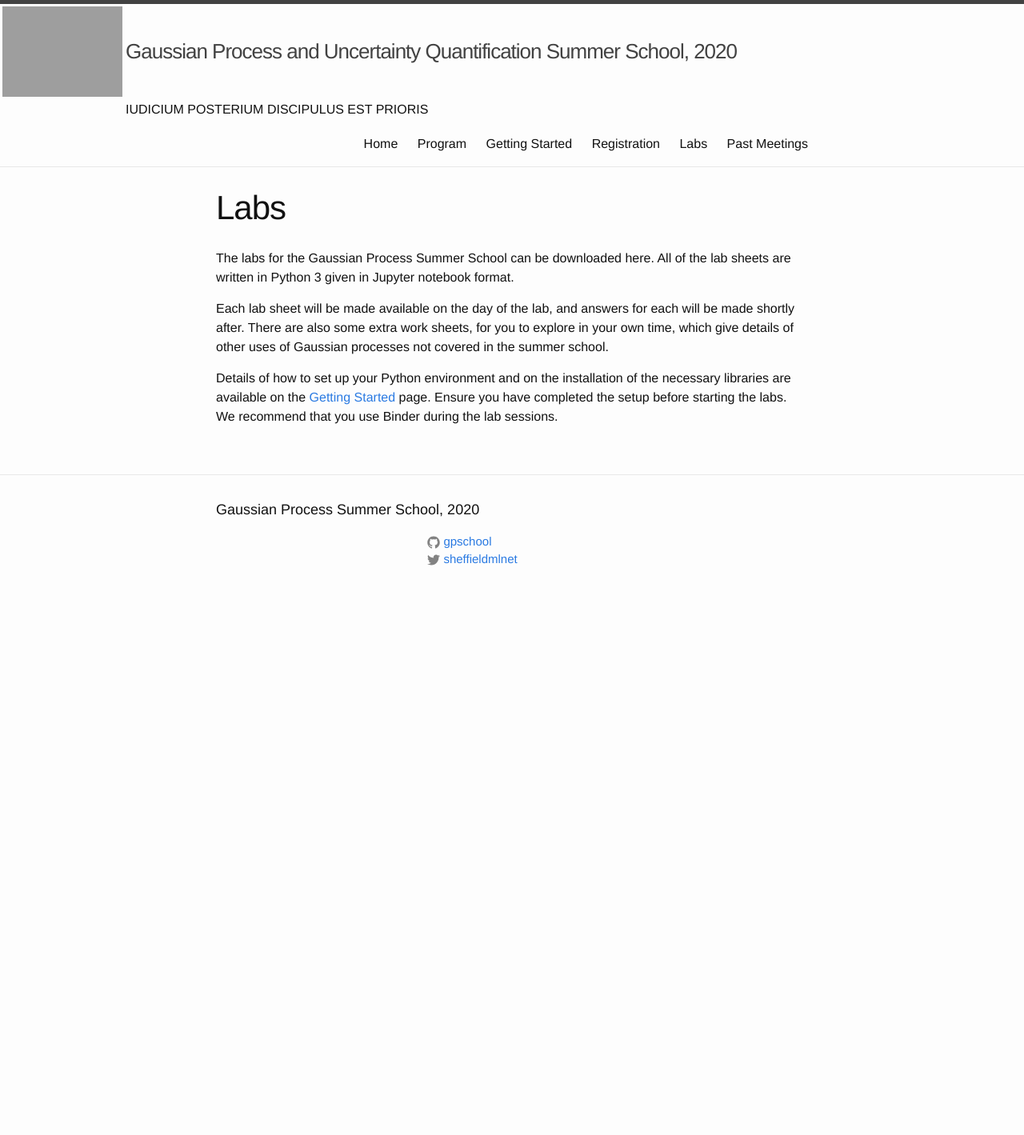
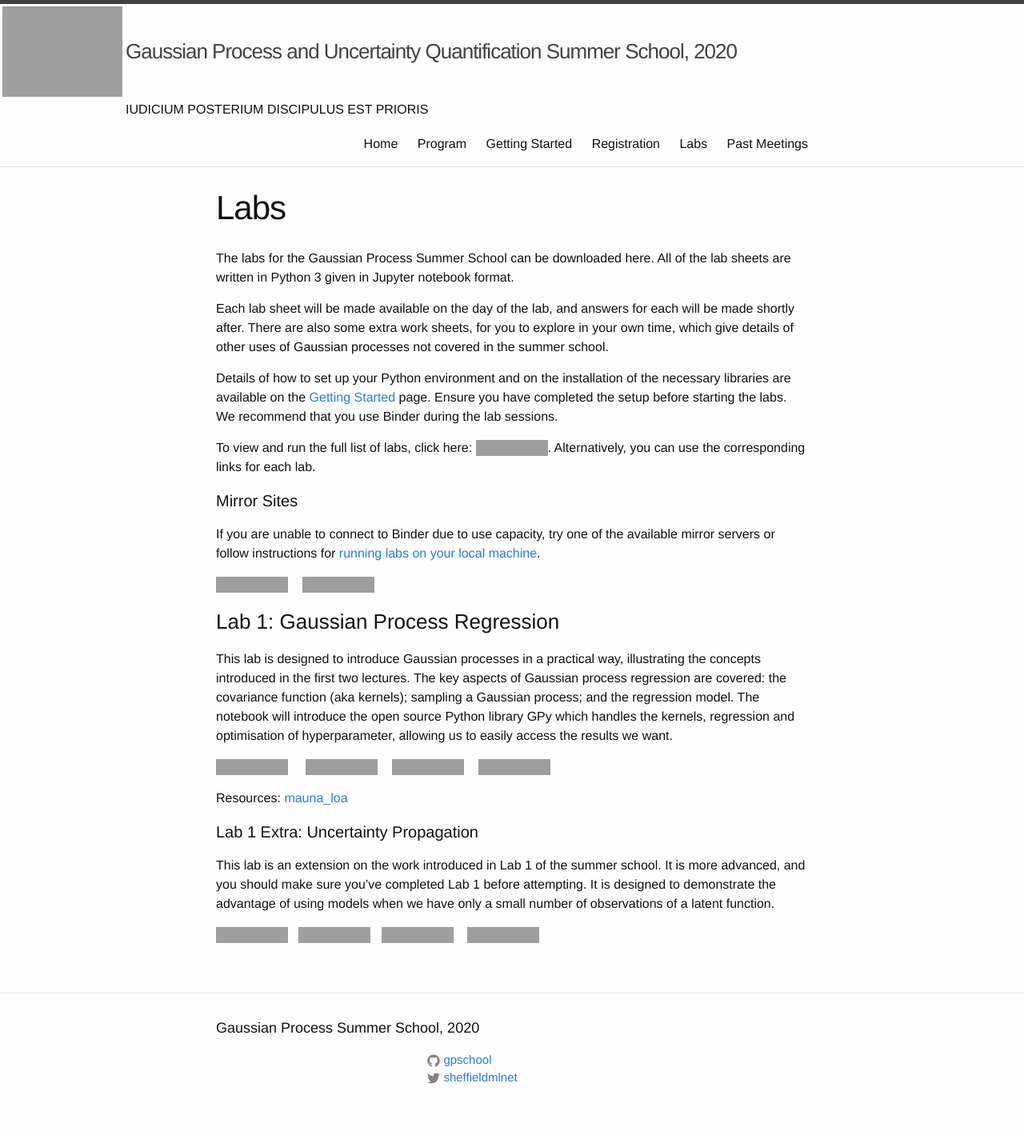
Before and after one commit to gpschool/gpss20, a Jekyll site: the page built from labs.md, in a window 1280 px wide. Shown: the whole page at 80% size. Built offline with Jekyll 4.4.1, drawn with Linux system fonts in a browser that asks for light colours; before the commit the page ends 900 px from its top, so only the background shows below that; grey boxes are pictures that could not be loaded.

Commit message:
Update labs.md with mirror links

```diff
--- a/labs.md
+++ b/labs.md
@@ -10,26 +10,26 @@ Each lab sheet will be made available on the day of the lab, and answers for eac
 
 Details of how to set up your Python environment and on the installation of the necessary libraries are available on the [Getting Started](../gpss20/getting_started) page. Ensure you have completed the setup before starting the labs. We recommend that you use Binder during the lab sessions.
 
-<!--
 To view and run the full list of labs, click here: [![Binder](https://mybinder.org/badge_logo.svg)](https://mybinder.org/v2/gh/gpschool/labs/2020?filepath=2020%2F). Alternatively, you can use the corresponding links for each lab.
--->
 
-<!--
+#### Mirror Sites
+If you are unable to connect to Binder due to use capacity, try one of the available mirror servers or
+follow instructions for [running labs on your local machine](../gpss20/getting_started#running-labs-on-your-local-machine).
+
+[![Mirror 1](https://img.shields.io/badge/mirror%201-binder-blueviolet)](https://mybinder.org/v2/gh/wilocw/labs/2020?filepath=2020%2F)&nbsp;&nbsp;&nbsp; [![Mirror 2](https://img.shields.io/badge/mirror%202-binder-blueviolet)](https://mybinder.org/v2/gh/SheffieldMLNet/labs/2020?filepath=2020%2F)
+
 ### Lab 1: Gaussian Process Regression
 This lab is designed to introduce Gaussian processes in a practical way, illustrating the concepts introduced in the first two lectures. The key aspects of Gaussian process regression are covered: the covariance function (aka kernels); sampling a Gaussian process; and the regression model. The notebook will introduce the open source Python library GPy which handles the kernels, regression and optimisation of hyperparameter, allowing us to easily access the results we want.
--->
-<!--
-[![Download](https://img.shields.io/badge/download-lab%201-green)](https://github.com/gpschool/labs/raw/2020/2020/lab_1.ipynb) &nbsp;&nbsp;&nbsp; [![Binder](https://mybinder.org/badge_logo.svg)](https://mybinder.org/v2/gh/gpschool/labs/2020?filepath=2020%2Flab_1.ipynb) &nbsp;&nbsp;&nbsp; -->
+
+[![Download](https://img.shields.io/badge/download-lab%201-green)](https://github.com/gpschool/labs/raw/2020/2020/lab_1.ipynb) &nbsp;&nbsp;&nbsp; [![Binder](https://mybinder.org/badge_logo.svg)](https://mybinder.org/v2/gh/gpschool/labs/2020?filepath=2020%2Flab_1.ipynb) &nbsp;&nbsp;&nbsp;[![Mirror 1](https://img.shields.io/badge/mirror%201-binder-blueviolet)](https://mybinder.org/v2/gh/wilocw/labs/2020?filepath=2020%2Flab_1.ipynb)&nbsp;&nbsp;&nbsp; [![Mirror 2](https://img.shields.io/badge/mirror%202-binder-blueviolet)](https://mybinder.org/v2/gh/SheffieldMLNet/labs/2020?filepath=2020%2Flab_1.ipynb)&nbsp;&nbsp;&nbsp;
 <!--[![Answers](https://img.shields.io/badge/answers-nbviewer-green)](https://nbviewer.jupyter.org/github/gpschool/labs/blob/2020/2020/.answers/lab_1.ipynb)-->
 
-<!-- Resources: [mauna_loa](https://github.com/gpschool/labs/raw/2020/.resources/mauna_loa) -->
+Resources: [mauna_loa](https://github.com/gpschool/labs/raw/2020/.resources/mauna_loa)
 
-<!--
 #### Lab 1 Extra: Uncertainty Propagation
 This lab is an extension on the work introduced in Lab 1 of the summer school. It is more advanced, and you should make sure you've completed Lab 1 before attempting. It is designed to demonstrate the advantage of using models when we have only a small number of observations of a latent function.
--->
 
-<!--[![Download](https://img.shields.io/badge/download-lab%201%20extra-green)](https://github.com/gpschool/labs/raw/2020/2020/lab_1_extra.ipynb)&nbsp;&nbsp;&nbsp;[![Binder](https://mybinder.org/badge_logo.svg)](https://mybinder.org/v2/gh/gpschool/labs/2020?filepath=2020%2Flab_1_extra.ipynb)&nbsp;&nbsp;&nbsp;-->
+[![Download](https://img.shields.io/badge/download-lab%201%20extra-green)](https://github.com/gpschool/labs/raw/2020/2020/lab_1_extra.ipynb)&nbsp;&nbsp;&nbsp;[![Binder](https://mybinder.org/badge_logo.svg)](https://mybinder.org/v2/gh/gpschool/labs/2020?filepath=2020%2Flab_1_extra.ipynb)&nbsp;&nbsp;&nbsp;[![Mirror 1](https://img.shields.io/badge/mirror%201-binder-blueviolet)](https://mybinder.org/v2/gh/wilocw/labs/2020?filepath=2020%2Flab_1_extra.ipynb)&nbsp;&nbsp;&nbsp; [![Mirror 2](https://img.shields.io/badge/mirror%202-binder-blueviolet)](https://mybinder.org/v2/gh/SheffieldMLNet/labs/2020?filepath=2020%2Flab_1_extra.ipynb)&nbsp;&nbsp;&nbsp;
 <!--[![Answers](https://img.shields.io/badge/answers-nbviewer-green)](https://nbviewer.jupyter.org/github/gpschool/labs/blob/2020/2020/.answers/lab_1_extra.ipynb)-->
 
 <!--
@@ -43,7 +43,7 @@ As with Lab 1, the notebook uses GPy for handling the regression model and likel
 You will need to also download the banana.csv dataset for one of the examples in the lab.
 -->
 <!--
-[![Download](https://img.shields.io/badge/download-lab%202-green)](httpsa://github.com/gpschool/labs/raw/2020/2020/lab_2.ipynb)&nbsp;&nbsp;&nbsp;[![Binder](https://mybinder.org/badge_logo.svg)](https://mybinder.org/v2/gh/gpschool/labs/2020?filepath=2020%2Flab_2.ipynb)&nbsp;&nbsp;&nbsp;-->
+[![Download](https://img.shields.io/badge/download-lab%202-green)](httpsa://github.com/gpschool/labs/raw/2020/2020/lab_2.ipynb)&nbsp;&nbsp;&nbsp;[![Binder](https://mybinder.org/badge_logo.svg)](https://mybinder.org/v2/gh/gpschool/labs/2020?filepath=2020%2Flab_2.ipynb)&nbsp;&nbsp;&nbsp;[![Mirror 1](https://img.shields.io/badge/mirror%201-binder-blueviolet)](https://mybinder.org/v2/gh/wilocw/labs/2020?filepath=2020%2Flab_2.ipynb)&nbsp;&nbsp;&nbsp; [![Mirror 2](https://img.shields.io/badge/mirror%202-binder-blueviolet)](https://mybinder.org/v2/gh/SheffieldMLNet/labs/2020?filepath=2020%2Flab_2.ipynb)&nbsp;&nbsp;&nbsp;-->
 <!--[![Answers](https://img.shields.io/badge/answers-nbviewer-green)](https://nbviewer.jupyter.org/github/gpschool/labs/blob/2020/2020/.answers/lab_2.ipynb)-->
 
 <!--
@@ -58,7 +58,7 @@ Resources: [olympic_marathon_men](https://github.com/gpschool/labs/raw/2020/.res
 This lab introduces regression with hierarchical "deep" Gaussian processes. You will need to have installed `pyDeepGP` for this lab.
 -->
 <!--
-[![Download](https://img.shields.io/badge/download-lab%202%20extra-green)](https://github.com/gpschool/labs/raw/2020/2020/lab_2_extra.ipynb)&nbsp;&nbsp;&nbsp;[![Binder](https://mybinder.org/badge_logo.svg)](https://mybinder.org/v2/gh/gpschool/labs/2020?filepath=2020%2Flab_2_extra.ipynb)&nbsp;&nbsp;&nbsp;-->
+[![Download](https://img.shields.io/badge/download-lab%202%20extra-green)](https://github.com/gpschool/labs/raw/2020/2020/lab_2_extra.ipynb)&nbsp;&nbsp;&nbsp;[![Binder](https://mybinder.org/badge_logo.svg)](https://mybinder.org/v2/gh/gpschool/labs/2020?filepath=2020%2Flab_2_extra.ipynb)&nbsp;&nbsp;&nbsp;[![Mirror 1](https://img.shields.io/badge/mirror%201-binder-blueviolet)](https://mybinder.org/v2/gh/wilocw/labs/2020?filepath=2020%2Flab_2_extra.ipynb)&nbsp;&nbsp;&nbsp; [![Mirror 2](https://img.shields.io/badge/mirror%202-binder-blueviolet)](https://mybinder.org/v2/gh/SheffieldMLNet/labs/2020?filepath=2020%2Flab_2_extra.ipynb)&nbsp;&nbsp;&nbsp;-->
 
 <!--[![Answers](https://img.shields.io/badge/answers-nbviewer-green)](https://nbviewer.jupyter.org/github/gpschool/labs/blob/2020/2020/.answers/lab_2_extra.ipynb)-->
 
@@ -68,6 +68,6 @@ This lab introduces regression with hierarchical "deep" Gaussian processes. You
 This lab introduces the basic concepts of Bayesian optimisation with GPyOpt. The student will have to build and compare different models and aquisition functions to solve several optimisation problems.
 -->
 
-<!--[![Download](https://img.shields.io/badge/download-lab%203-green)](https://github.com/gpschool/labs/raw/2020/2020/lab_3.ipynb)&nbsp;&nbsp;&nbsp;[![Binder](https://mybinder.org/badge_logo.svg)](https://mybinder.org/v2/gh/gpschool/labs/2020?filepath=2020%2Flab_3.ipynb)&nbsp;&nbsp;&nbsp;-->
+<!--[![Download](https://img.shields.io/badge/download-lab%203-green)](https://github.com/gpschool/labs/raw/2020/2020/lab_3.ipynb)&nbsp;&nbsp;&nbsp;[![Binder](https://mybinder.org/badge_logo.svg)](https://mybinder.org/v2/gh/gpschool/labs/2020?filepath=2020%2Flab_3.ipynb)&nbsp;&nbsp;&nbsp;[![Mirror 1](https://img.shields.io/badge/mirror%201-binder-blueviolet)](https://mybinder.org/v2/gh/wilocw/labs/2020?filepath=2020%2Flab_3.ipynb)&nbsp;&nbsp;&nbsp; [![Mirror 2](https://img.shields.io/badge/mirror%202-binder-blueviolet)](https://mybinder.org/v2/gh/SheffieldMLNet/labs/2020?filepath=2020%2Flab_3.ipynb)&nbsp;&nbsp;&nbsp;-->
 
 <!--[![Answers](https://img.shields.io/badge/answers-nbviewer-green)](https://nbviewer.jupyter.org/github/gpschool/labs/blob/2020/2020/.answers/lab_3.ipynb)-->
```
